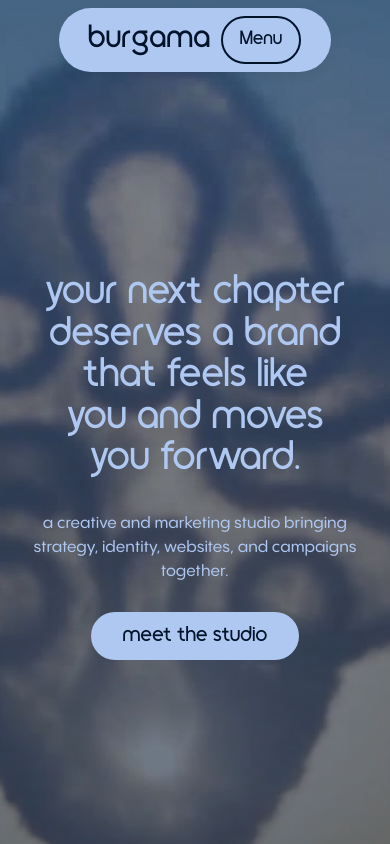
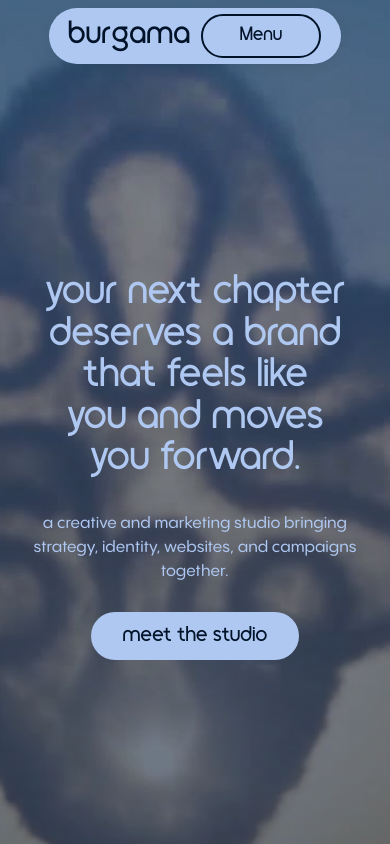
Before and after one commit to cedarandcactus/burgama-site-14.5, a Next.js app: page / in a window 390 px wide. Shown: the top 844 px of the page. Built offline with nearby package versions, Linux system fonts and the light colour scheme.

Commit message:
feat: adjust header dimensions and padding for better UI consistency

```diff
--- a/app/cyan-shell.css
+++ b/app/cyan-shell.css
@@ -475,11 +475,11 @@ body:has(.cyan-header[data-home='true']) #main {
   body .site-header.cyan-header,
   body .site-header.cyan-header[data-home='true'][data-condensed='false'] {
     --header-motion: 360ms cubic-bezier(.16, 1, .3, 1);
-    --header-control-height: 48px;
-    --header-shell-padding: 8px;
-    --header-shell-inline-padding: 30px;
-    --header-toggle-width: 80px;
-    --header-symbol-size: 44px;
+    --header-control-height: 44px;
+    --header-shell-padding: 6px;
+    --header-shell-inline-padding: 20px;
+    --header-toggle-width: 120px;
+    --header-symbol-size: 40px;
     --header-compact-height: calc(var(--header-control-height) + 2 * var(--header-shell-padding));
     justify-content: center;
     padding: var(--header-top) max(12px, env(safe-area-inset-right, 0px)) 0 max(12px, env(safe-area-inset-left, 0px));
```
